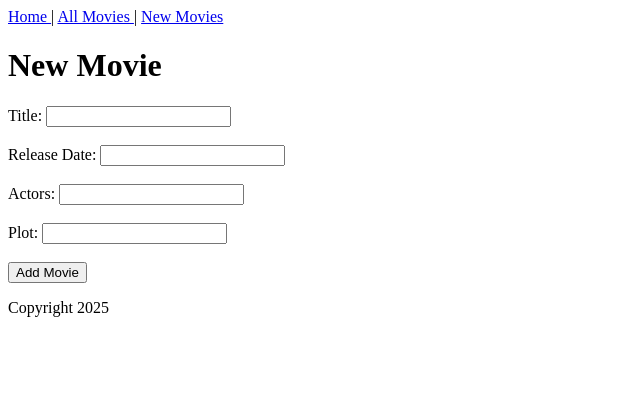
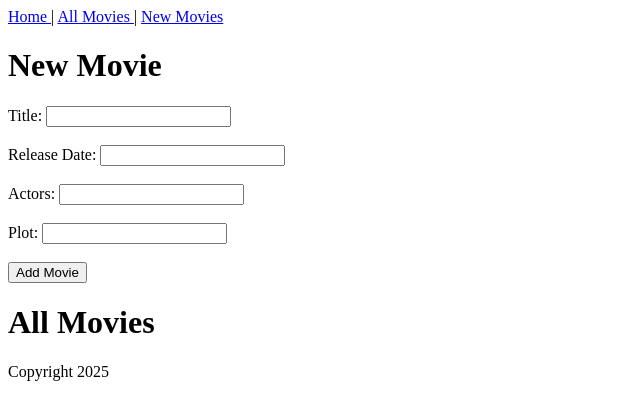
Before and after one commit to mbcheruff99/movie-frontend, a React (Vite) app: page / in a window 1280 px wide. Shown: the top 420 px of the page, without its empty margins (0-640 px from the left). Built offline with nearby package versions, Linux system fonts and the light colour scheme.

Commit message:
started MovieIndex

```diff
--- a/src/App.jsx
+++ b/src/App.jsx
@@ -1,12 +1,20 @@
 import { Footer } from "./Footer";
 import { Header } from "./Header";
 import { MoviesPage } from "./MoviesPage";
+
+function MovieIndex() {
+  return (
+  <h1> All Movies </h1>
+
+  )
+}
 
 function App() {
   return (
     <div>
       <Header/>
       <MoviesPage/>
+      <MovieIndex/>
       <Footer/>
     </div>
   );
```
